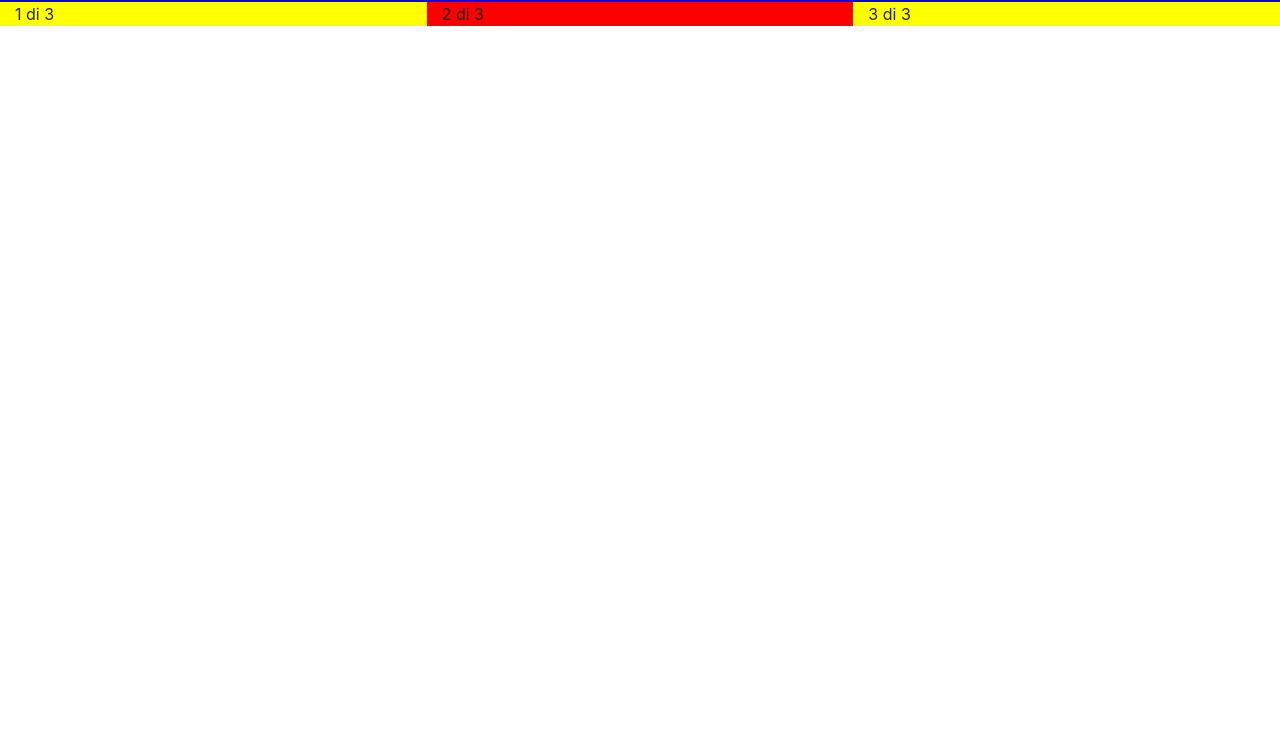
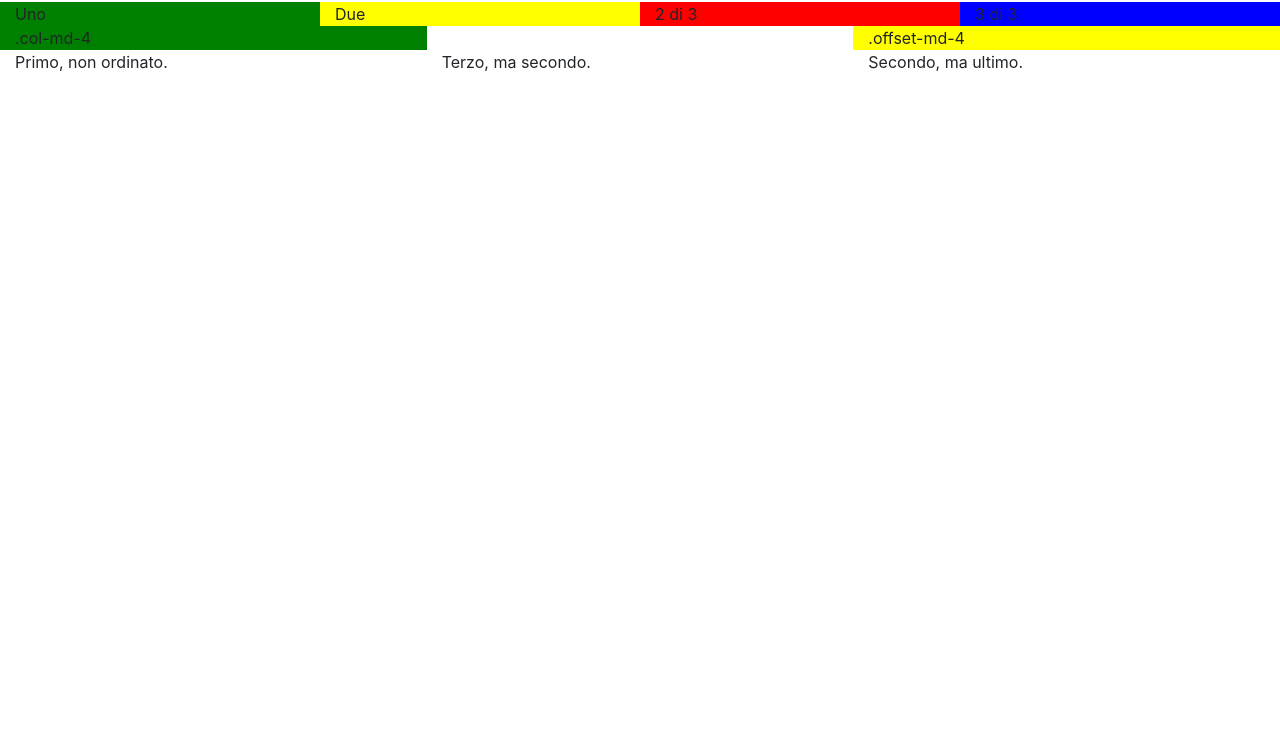
Before and after one commit to Jozelle024/week3, a website: page css/Day4/index.html in a window 1280 px wide. Shown: the part 44-800 px from the top of the page. Drawn offline with nearby package versions, Linux system fonts and the light colour scheme.

Commit message:
gitignore

```diff
--- a/css/Day4/index.css
+++ b/css/Day4/index.css
@@ -9,3 +9,7 @@
 .red{
     background-color: red;
 }
+
+.green{
+    background-color: green;
+}
--- a/css/Day4/index.html
+++ b/css/Day4/index.html
@@ -1,5 +1,6 @@
 <!DOCTYPE html>
 <html lang="en">
+
 <head>
     <meta charset="UTF-8">
     <meta name="viewport" content="width=device-width, initial-scale=1.0">
@@ -8,15 +9,38 @@
     <link rel="stylesheet" href="node_modules/bootstrap/dist/css/bootstrap.css">
     <title>Document</title>
 </head>
+
 <body>
-    <div class="container-fluid blue">
+    <div class="container-fluid">
         <h2>WELCOME!</h2>
         <div class="row">
-            <div class="col-md yellow">1 di 3</div>
-            <div class="col-md red">2 di 3</div>
-            <div class="col-md yellow">3 di 3</div>
+            <div class="col-md-6">
+                <div class="row">
+                    <div class="col-md green">Uno</div>
+                    <div class="col-md yellow">Due</div>
+                </div>
+            </div>
+            <div class="col-md-3 red">2 di 3</div>
+            <div class="col-md-3 blue">3 di 3</div>
         </div>
-    </div>
-    <script src="node_modules/bootstrap/dist/js/bootstrap.js"></script>
+        <div class="row">
+            <div class="col-md-4 green">.col-md-4</div>
+            <div class="col-md-4 offset-md-4 yellow">.offset-md-4</div>
+        </div>
+        <div class="row">
+            <div class="col">
+                Primo, non ordinato.
+            </div>
+            <div class="col order-2">
+                Secondo, ma ultimo.
+            </div>
+            <div class="col order-1">
+                Terzo, ma secondo.
+            </div>
+        </div>
+
+        <script src="node_modules/bootstrap/dist/js/bootstrap.js"></script>
+
 </body>
+
 </html>
```
Also changed, not shown: 1 other file.
